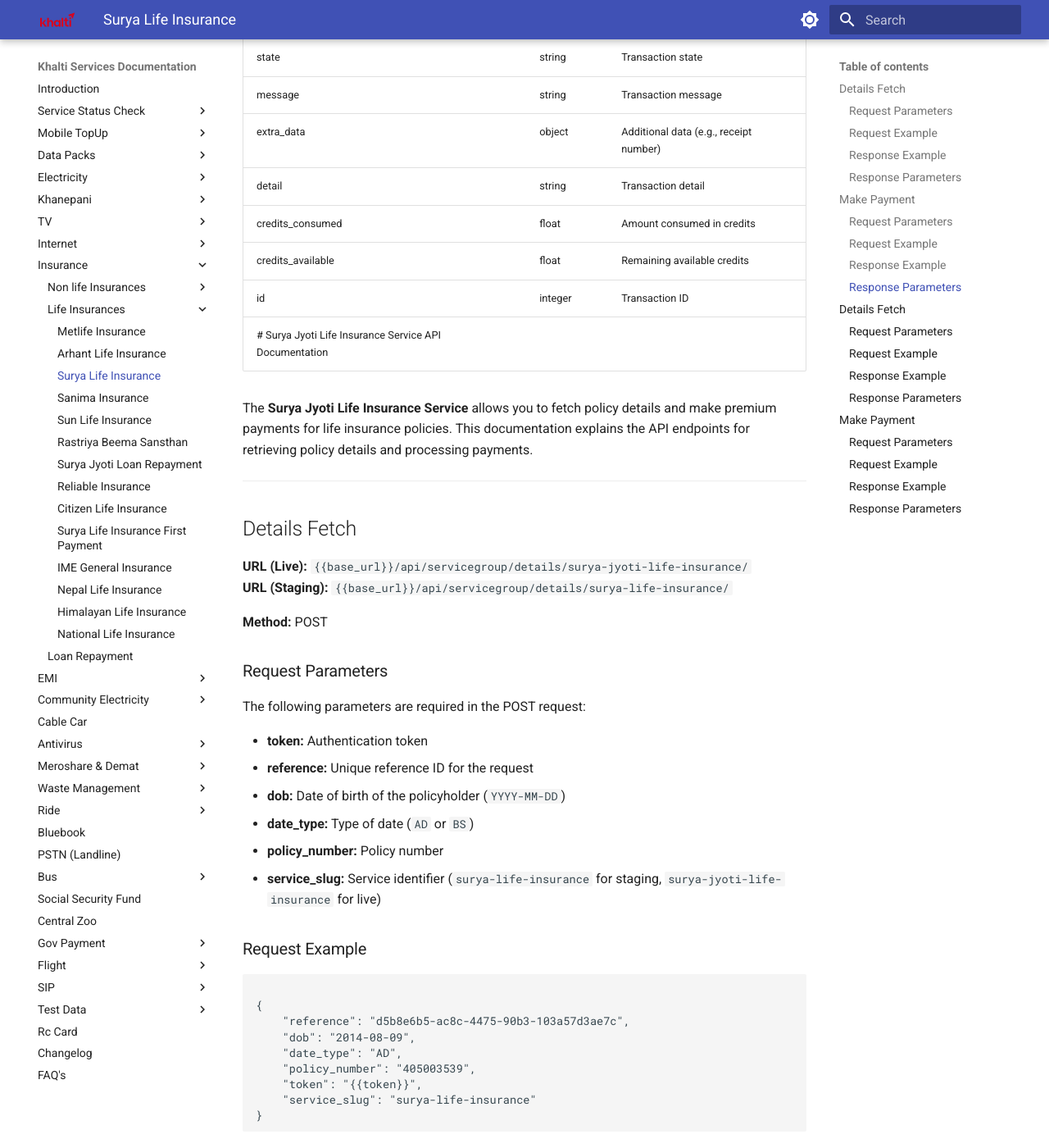
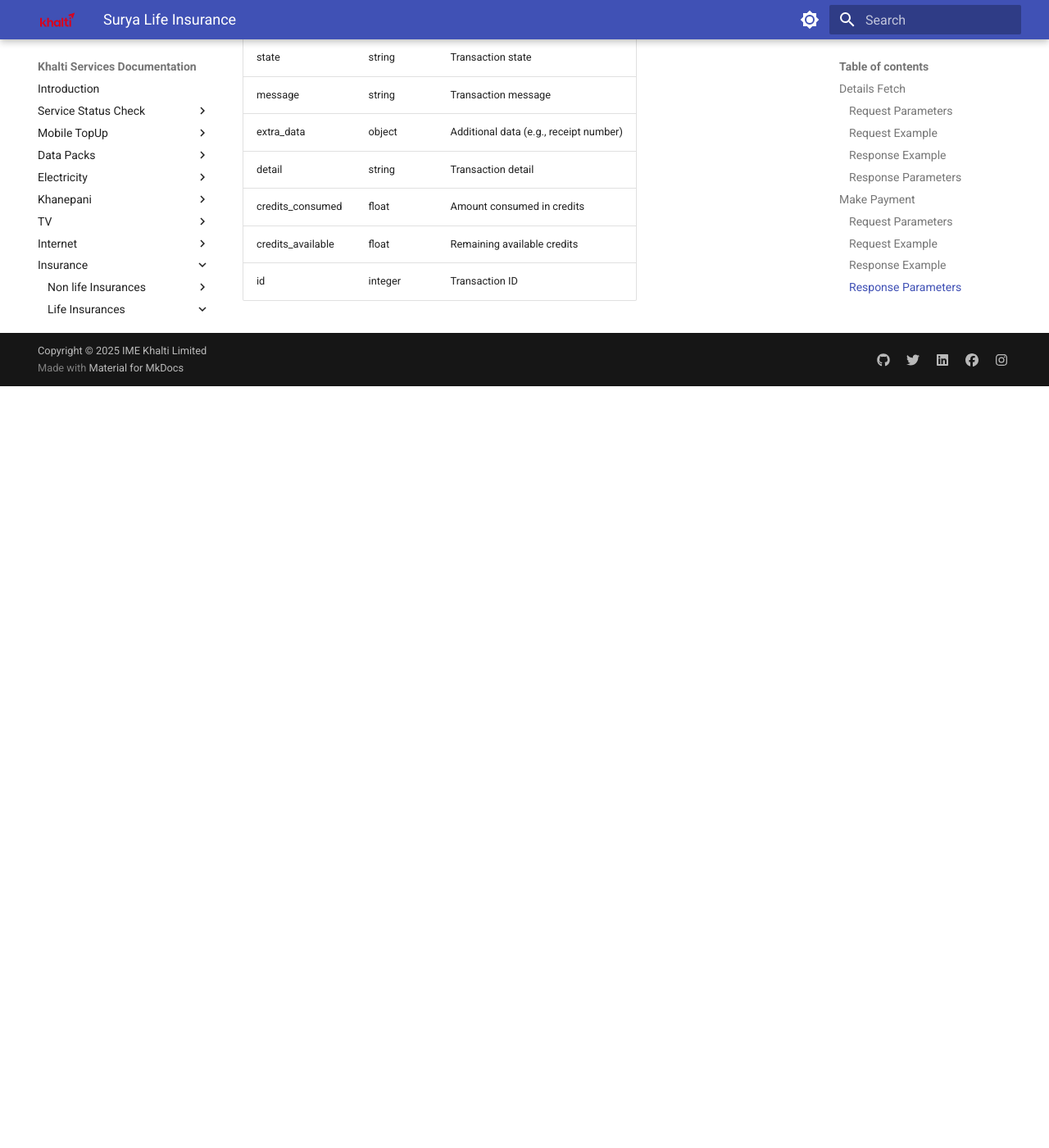
Before and after one commit to om-ghimire/serviceapi.docs.khalti.com, an MkDocs documentation site: the page built from content/Insurance/surya/Suryalife.md, in a window 1280 px wide and 1400 px high, scrolled down 4380 px. Shown: the whole window at 82% size. Built offline with MkDocs 1.6.1 and Material for MkDocs 9.7.7, drawn with Linux system fonts in a browser that asks for light colours; after the commit the page ends 4851 px from its top, so only the background shows below that; some of the changed text lies outside the part shown.

```diff
--- a/content/Insurance/surya/Suryalife.md
+++ b/content/Insurance/surya/Suryalife.md
@@ -164,169 +164,3 @@
 | credits_consumed | float | Amount consumed in credits |
 | credits_available | float | Remaining available credits |
 | id | integer | Transaction ID |
-# Surya Jyoti Life Insurance Service API Documentation
-
-The **Surya Jyoti Life Insurance Service** allows you to fetch policy details and make premium payments for life insurance policies. This documentation explains the API endpoints for retrieving policy details and processing payments.
-
----
-
-## Details Fetch
-
-**URL (Live):** `{{base_url}}/api/servicegroup/details/surya-jyoti-life-insurance/`
-**URL (Staging):** `{{base_url}}/api/servicegroup/details/surya-life-insurance/`
-
-**Method:** POST
-
-### Request Parameters
-
-The following parameters are required in the POST request:
-
-- **token:** Authentication token
-- **reference:** Unique reference ID for the request
-- **dob:** Date of birth of the policyholder (`YYYY-MM-DD`)
-- **date_type:** Type of date (`AD` or `BS`)
-- **policy_number:** Policy number
-- **service_slug:** Service identifier (`surya-life-insurance` for staging, `surya-jyoti-life-insurance` for live)
-
-### Request Example
-
-<pre><code class="json">
-{
-    "reference": "d5b8e6b5-ac8c-4475-90b3-103a57d3ae7c",
-    "dob": "2014-08-09",
-    "date_type": "AD",
-    "policy_number": "405003539",
-    "token": "{{token}}",
-    "service_slug": "surya-life-insurance"
-}
-</code></pre>
-
-### Response Example
-
-<pre><code class="json">
-{
-    "details": [
-        {
-            "policynumber": "20800000083",
-            "assuredname": "Rita Sene (Khapung)",
-            "gender": "FEMALE",
-            "plancode": "151",
-            "plan": "SuryaJyoti Sawadhik Jeevan Beema",
-            "dobassured": "1990-10-02T00:00:00",
-            "sumassured": 300000,
-            "periodicpremium": 21515,
-            "premiumtermyear": 15,
-            "policytermyear": 15,
-            "maturedate": "2038-09-17T00:00:00",
-            "paymode": "YRLY",
-            "mobile": "9860946708",
-            "docdate": "2023-09-17T00:00:00",
-            "recpayable": 0,
-            "anticipateadjamount": 0,
-            "fromduedate": "2025-09-17T00:00:00",
-            "uptoduedate": "2025-09-17T00:00:00",
-            "totalinterest": 0,
-            "totalpremium": 21515,
-            "totaldue": 21515,
-            "dueinstallment": 1,
-            "lastpremiumpaydate": "2037-09-17T00:00:00",
-            "totaldueafteradjrecpay": 21515
-        }
-    ],
-    "session": 41550,
-    "status": true
-}
-</code></pre>
-
-### Response Parameters
-
-| Parameter | Type | Description |
-|-----------|------|-------------|
-| details | array | Array of policy details |
-| details.policynumber | string | Policy number |
-| details.assuredname | string | Policyholder name |
-| details.gender | string | Gender of policyholder |
-| details.plancode | string | Plan code |
-| details.plan | string | Plan name |
-| details.dobassured | string | Date of birth of the assured |
-| details.sumassured | float | Sum assured |
-| details.periodicpremium | float | Periodic premium amount |
-| details.premiumtermyear | integer | Premium term in years |
-| details.policytermyear | integer | Policy term in years |
-| details.maturedate | string | Policy maturity date |
-| details.paymode | string | Payment mode (e.g., YRLY) |
-| details.mobile | string | Mobile number |
-| details.docdate | string | Date of document creation |
-| details.recpayable | float | Receivable amount |
-| details.anticipateadjamount | float | Anticipated adjustment amount |
-| details.fromduedate | string | From due date |
-| details.uptoduedate | string | Up to due date |
-| details.totalinterest | float | Total interest amount |
-| details.totalpremium | float | Total premium amount |
-| details.totaldue | float | Total due amount |
-| details.dueinstallment | integer | Current installment number |
-| details.lastpremiumpaydate | string | Last premium payment date |
-| details.totaldueafteradjrecpay | float | Total due after adjustment |
-| session | integer | Session ID for payment |
-| status | boolean | Request status |
-
----
-
-## Make Payment
-
-**URL (Live):** `{{base_url}}/api/servicegroup/commit/surya-jyoti-life-insurance/`
-**URL (Staging):** `{{base_url}}/api/servicegroup/commit/surya-life-insurance/`
-
-**Method:** POST
-
-### Request Parameters
-
-- **token:** Authentication token
-- **session_id:** Session ID obtained from details endpoint
-- **name:** Name of the person making the payment
-- **email:** Email of the payer
-- **mobile:** Mobile number of the payer
-- **anticipate_adj:** Optional, indicate anticipated adjustment (`1` for yes)
-
-### Request Example
-
-<pre><code class="json">
-{
-    "session_id": "41550",
-    "token": "{{token}}",
-    "name": "test Shrestha",
-    "email": "test@gmail.com",
-    "mobile": "9801856451",
-    "anticipate_adj": "1"
-}
-</code></pre>
-
-### Response Example
-
-<pre><code class="json">
-{
-    "status": true,
-    "state": "Success",
-    "message": "Successfully Completed Transaction",
-    "extra_data": {
-        "receipt_number": "R7778283004669"
-    },
-    "detail": "Payment Successful",
-    "credits_consumed": 17100,
-    "credits_available": 99990291739.42978,
-    "id": 190508
-}
-</code></pre>
-
-### Response Parameters
-
-| Parameter | Type | Description |
-|-----------|------|-------------|
-| status | boolean | Transaction status |
-| state | string | Transaction state |
-| message | string | Transaction message |
-| extra_data | object | Additional data (e.g., receipt number) |
-| detail | string | Transaction detail |
-| credits_consumed | float | Amount consumed in credits |
-| credits_available | float | Remaining available credits |
-| id | integer | Transaction ID |
```
